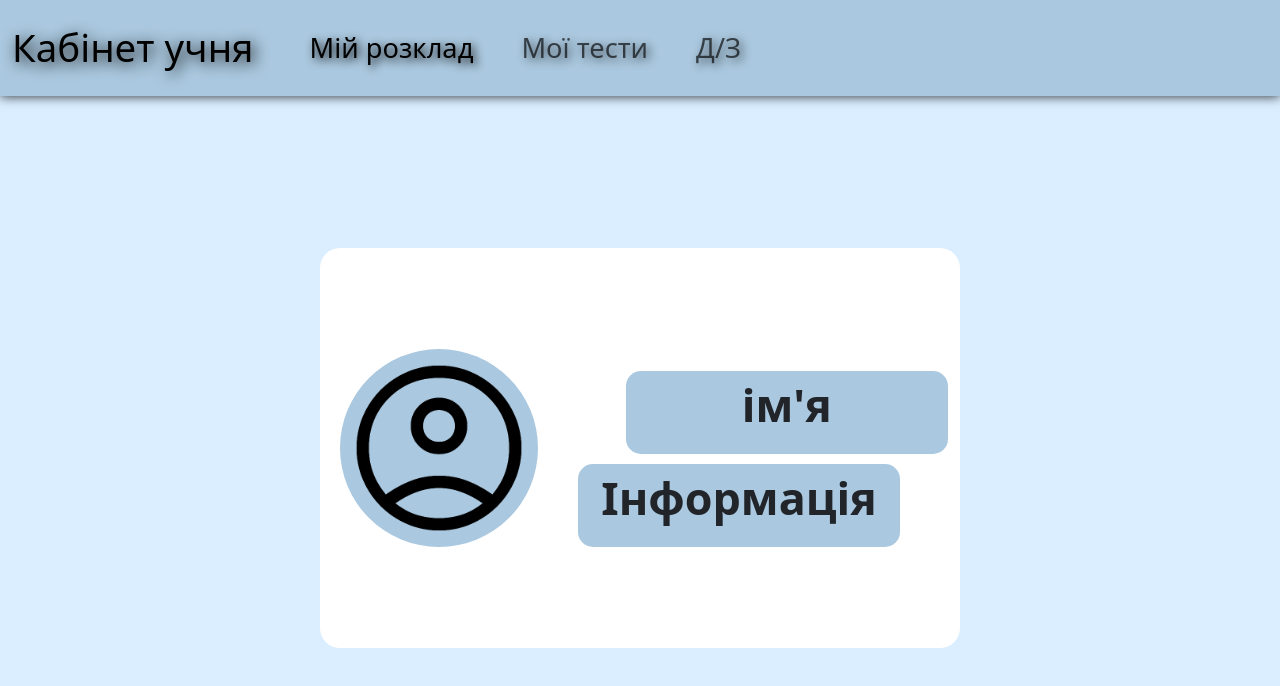
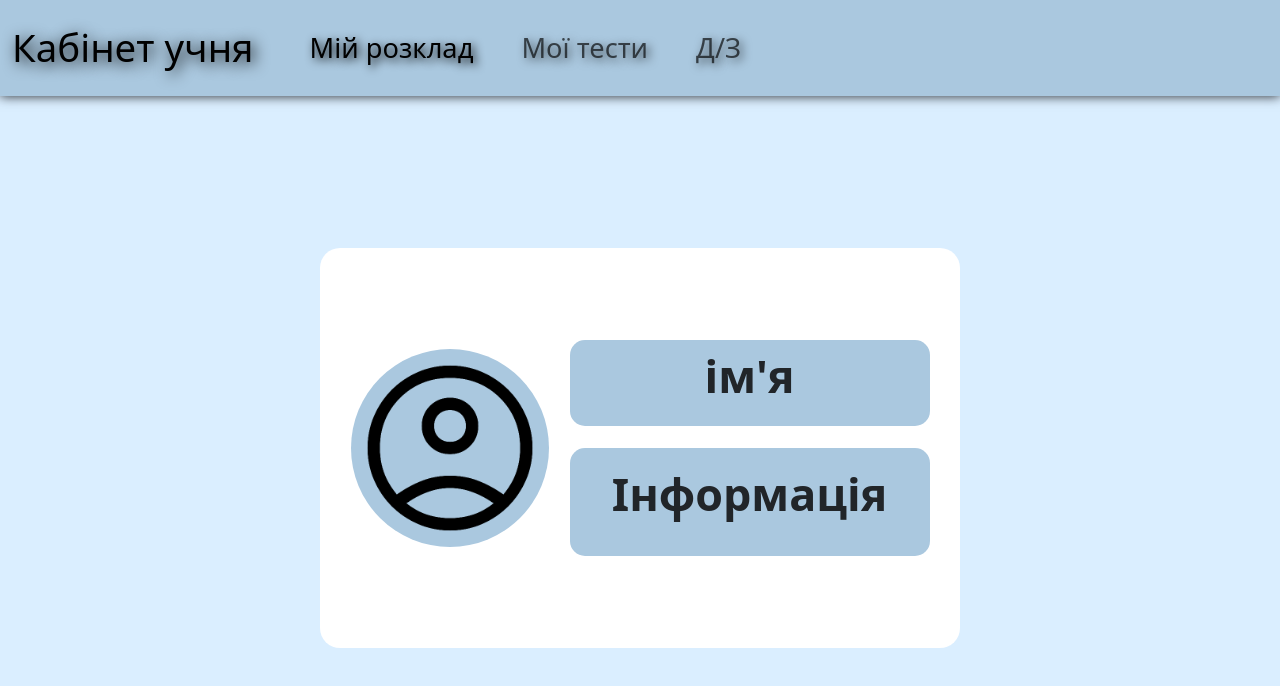
Before and after one commit to Drewwulf/schoolWeb, a plain HTML site: page studentPage/index.html in a window 1280 px wide. Drawn offline with nearby package versions, Linux system fonts and the light colour scheme.

Commit message:
popravlennya cartku

```diff
--- a/studentPage/studentPage.css
+++ b/studentPage/studentPage.css
@@ -37,6 +37,7 @@
     display: flex;
     align-content: center;
     align-items: center;
+    justify-content: space-around;
 }
 
 .photoCartka {
@@ -50,34 +51,35 @@
 }
 
 .inform {
-    width: 67%;
+    width: 60%;
     align-content: center;
+    display: flex;
+    height: 60%;
+    flex-direction: column;
+    justify-content: space-between
+
+
 }
 
 .name {
     background-color: #aac8df;
-    height: 30%;
-    width: 80%;
     align-content: center;
     text-align: center;
     border-radius: 15px;
     font-size: 2.8rem;
     font-weight: 600;
-    margin: 10px auto;
-    margin-top: 4vh !important;
-    margin-left: 11vh;
+    height: 40%;
 }
 
 .informatia{
     background-color: #aac8df;
-    height: 40%;
-    width: 80%;
-    margin: 10px auto;
     align-content: center;
     text-align: center;
     border-radius: 15px;
     font-size: 2.8rem;
     font-weight: 600;
+    height: 50%;
+
 }
 
 .photoCartka img
```
